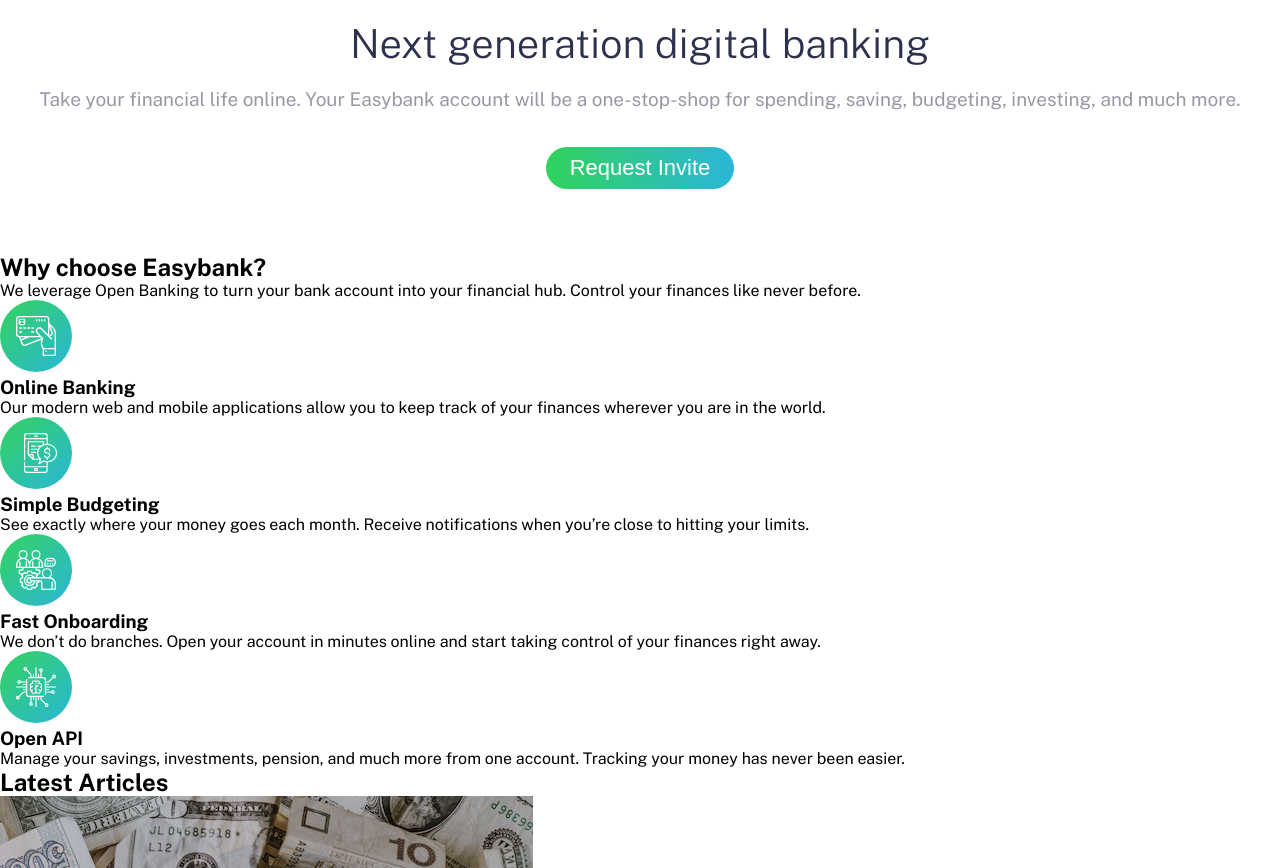
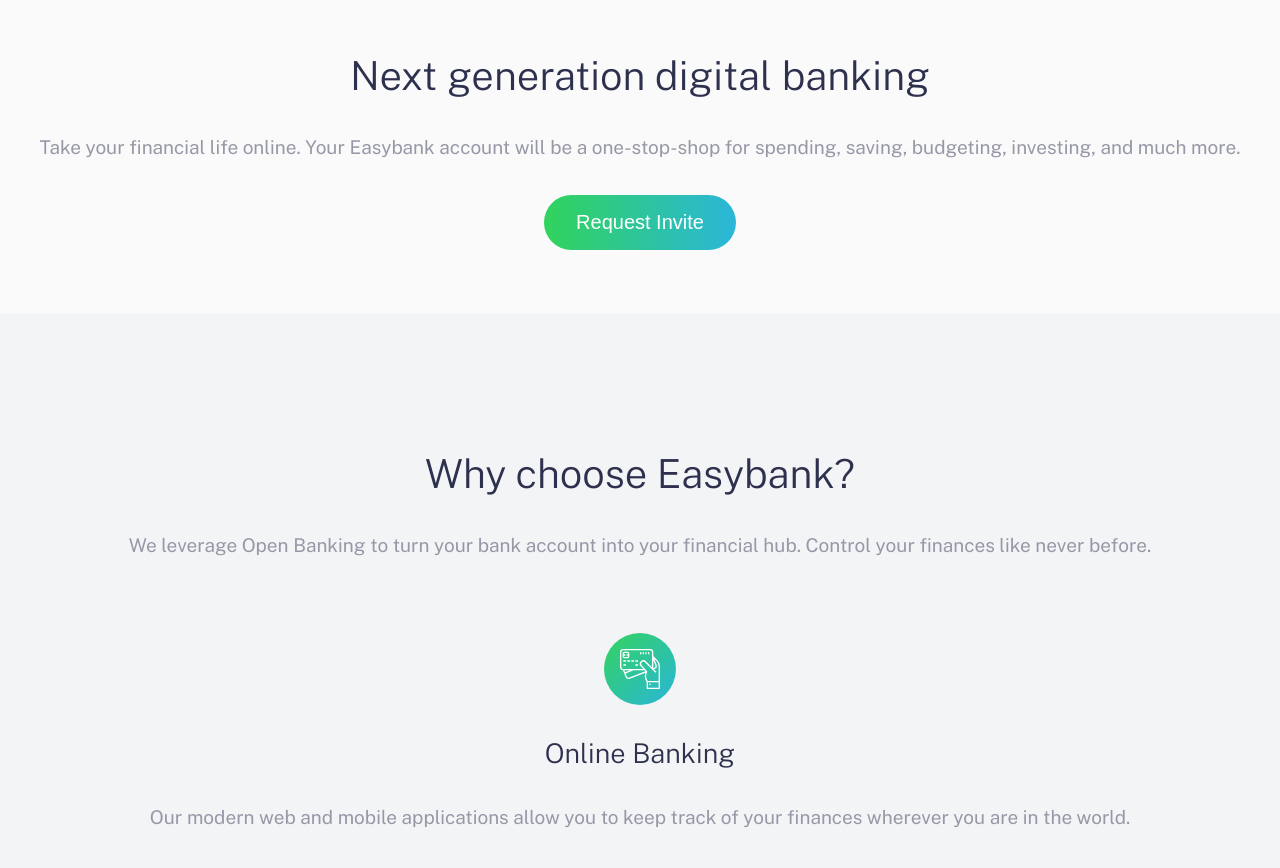
Before and after one commit to stephenakinrodoye/EasyBank-landing-page, a plain HTML site: page index.html in a window 1280 px wide. Shown: the part 1460-2328 px from the top of the page. Drawn offline with nearby package versions, Linux system fonts and the light colour scheme.

Commit message:
features section updated

```diff
--- a/app/styles.css
+++ b/app/styles.css
@@ -11,7 +11,7 @@
   --limeGreen: hsl(136, 65%, 51%);
   --brightCyan: hsl(192, 70%, 51%);
   --grayishBlue: hsl(233, 8%, 62%);
-  --ightGrayishBlue: hsl(220, 16%, 96%);
+  --lightGrayishBlue: hsl(220, 16%, 96%);
   --veryLightGray: hsl(0, 0%, 98%);
   --white: hsl(0, 0%, 100%);
 }
@@ -65,11 +65,12 @@ body {
 
 /* Hero section */
 
-.header-request-btn {
+.desktop-header-request-btn {
   display: none;
 }
 
 .hero-section {
+  background-color: var(--veryLightGray);
   position: relative;
   display: flex;
   justify-content: center;
@@ -100,17 +101,20 @@ body {
   font-size: 22px;
 }
 
-.hero-section-msg h2 {
+.hero-section-msg h2, .banking-features h2 {
   font-size: 40px;
   font-weight: 300;
   color: hsl(233, 26%, 24%);
 }
 
-.hero-section-msg p {
+.hero-section-msg p,
+.banking-features p {
   margin-top: 1rem;
   font-size: 19px;
   line-height: 2rem;
   color: hsl(233, 8%, 62%);
+  text-align: center;
+  margin: auto;
 }
 
 .hero-section-msg .request-btn {
@@ -167,17 +171,46 @@ body {
 }
 
 .request-btn {
-  padding: 0.5rem 1.5rem;
+  padding: 1rem 2rem;
   border-radius: 5rem;
   background-image: linear-gradient(to right, hsl(136, 65%, 51%), hsl(192, 70%, 51%));
   color: white;
   cursor: pointer;
   border: none;
-  font-size: 22px;
+  font-size: 20px;
 }
 
 .request-btn:hover {
   background: linear-gradient(to right, hsl(136, 65%, 70%), hsl(192, 70%, 70%));
+}
+
+/* Features container */
+.banking-features {
+  padding: 2rem 0;
+  margin: .5rem;
+}
+
+.banking-features h3, h2{
+  display: flex;
+  justify-content: center;
+  color: var(--darkBlue);
+  margin: 2rem 0;
+}
+
+h3 {
+  font-size: 1.7rem;
+  font-weight: 300;
+}
+
+.banking-features img {
+  display: flex;
+  justify-content: center;
+  margin: auto;
+}
+
+.features-container {
+  background-color: var(--lightGrayishBlue);
+  padding: 4rem 2rem;
 }
 
 
--- a/index.html
+++ b/index.html
@@ -27,7 +27,7 @@
       </ul>
     </div>
 
-    <button class="request-btn header-request-btn">Request Invite</button>
+    <button class="request-btn desktop-header-request-btn">Request Invite</button>
 
     <div class="hamburger" id="hamburger-btn">
       <span class="line"></span>
@@ -64,8 +64,8 @@
     </div>
   </div>
 
-  <section>
-    <article>
+  <section class="features-container">
+    <article class="banking-features">
       <h2>Why choose Easybank?</h2>
 
       <p>
@@ -74,8 +74,7 @@
       </p>
     </article>
 
-    <div>
-      <article>
+    <article class="banking-features">
       <img src="./images/icon-online.svg" alt="">
       <h3>Online Banking</h3>
       <p>
@@ -84,7 +83,7 @@
       </p>
     </article>
 
-      <article>
+    <article class="banking-features">
       <img src="./images/icon-budgeting.svg" alt="">
       <h3>Simple Budgeting</h3>
       <p>
@@ -93,7 +92,7 @@
       </p>
     </article>
 
-      <article>
+    <article class="banking-features">
       <img src="./images/icon-onboarding.svg" alt="">
       <h3>Fast Onboarding</h3>
       <p>
@@ -102,7 +101,7 @@
       </p>
     </article>
 
-      <article>
+    <article class="banking-features">
       <img src="./images/icon-api.svg" alt="">
       <h3>Open API</h3>
       <p>
@@ -110,8 +109,6 @@
         your money has never been easier.
       </p>
     </article>
-
-    </div>
   </section>
 
   <section>
```
Lines whose indentation alone changed are shown as unchanged.
